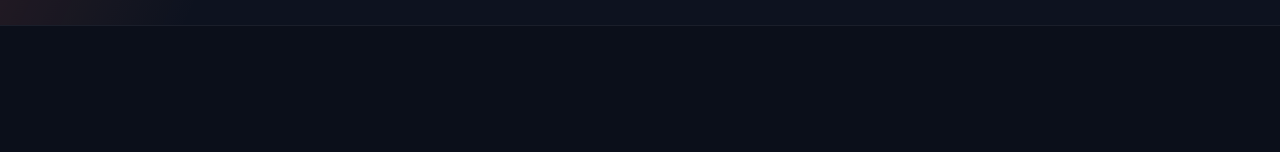
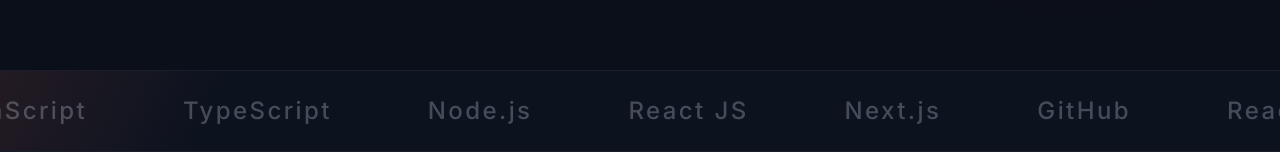
Before and after one commit to Raineriojr/portifolio, a Next.js app: page / in a window 1280 px wide. Shown: the part 648-800 px from the top of the page. Built offline with nearby package versions, Linux system fonts and the light colour scheme.

Commit message:
feat: hero section

```diff
--- a/app/page.tsx
+++ b/app/page.tsx
@@ -7,11 +7,13 @@
 export default function Home() {
   return (
     <>
-      <section id="início">
+      <section id="início" className="min-h-screen flex flex-col">
         <Hero />
+
+        <div className="mt-auto">
+          <TechStack />
+        </div>
       </section>
-
-      <TechStack />
 
       <section id="sobre">
         <About />
```
